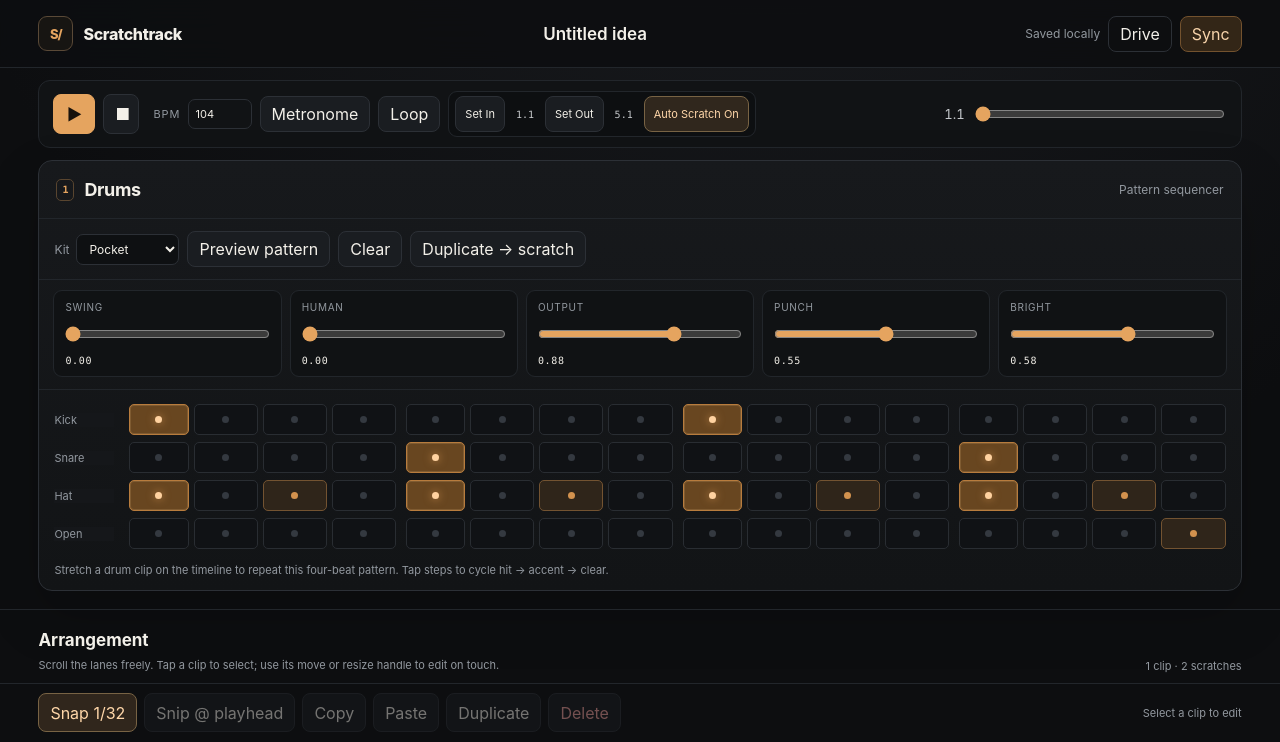
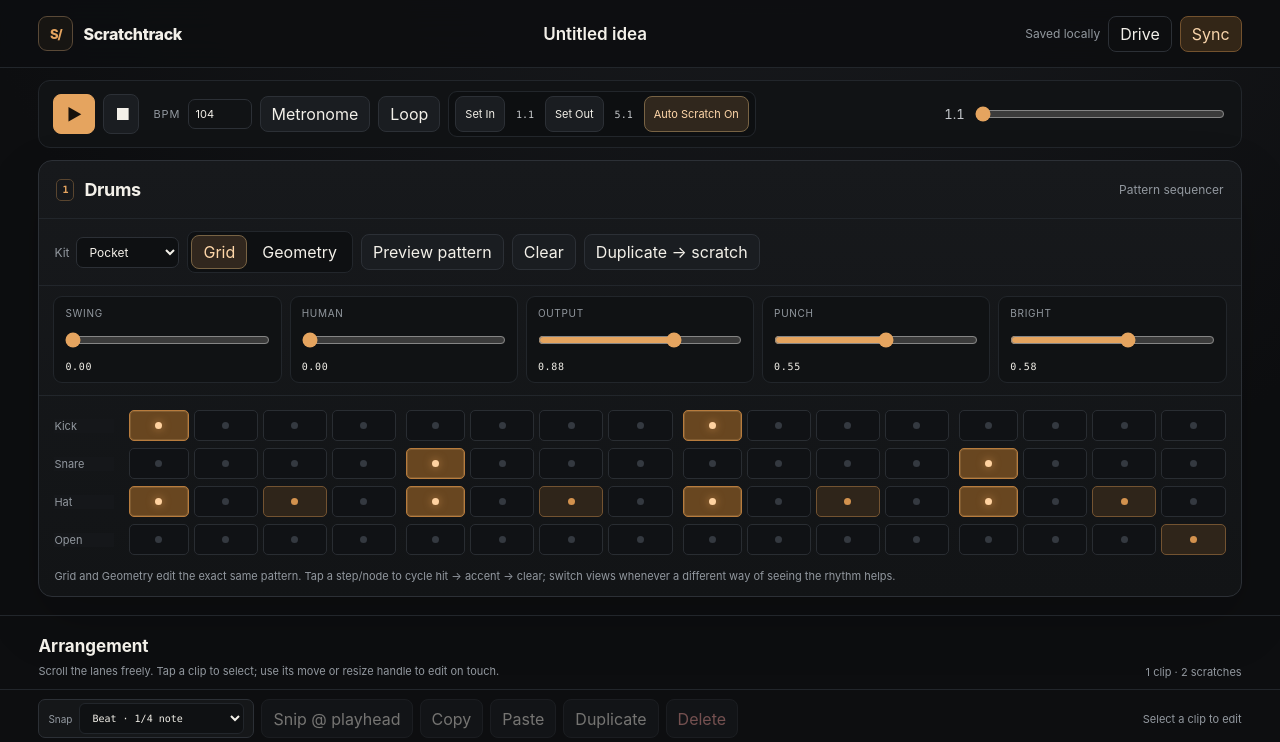
Before and after one commit to epi13/scratchtrack, a React (Vite) app: page / in a window 1280 px wide. Shown: the top 742 px of the page. Built offline with nearby package versions, Linux system fonts and the light colour scheme.

Commit message:
Add adjustable snap divisions and geometric drum editing

```diff
--- a/src/App.tsx
+++ b/src/App.tsx
@@ -16,18 +16,41 @@ import {
   uid,
 } from './store';
 import type { Clip, DrumCell, DrumSettings, Scratch, ScratchtrackProject, SynthPatch, Track } from './types';
+import DrumGeometry from './DrumGeometry';
 import WaveformDisplay from './WaveformDisplay';
 
 const TOTAL_BEATS = 64;
 const MAX_SCRATCHES = 36;
 const MAX_LOOP_TAKES = 12;
-const SNAP_STEP = 0.125;
 const DRUM_NAMES = ['Kick', 'Snare', 'Hat', 'Open'];
 const SYNTH_KEYS = [48, 50, 52, 53, 55, 57, 59, 60, 62, 64, 65, 67, 69, 71, 72];
 const NOTE_NAMES = ['C', 'C♯', 'D', 'D♯', 'D', 'F', 'F♯', 'G', 'G♯', 'A', 'A♯', 'B'];
 
 type RecordMode = 'none' | 'single' | 'loop-single' | 'loop-auto';
 type RecordingPhase = 'idle' | 'warmup' | 'recording' | 'auto';
+type SnapSetting = 'off' | '1/32' | '1/16' | '1/8' | '1/4' | '1/2' | 'bar';
+
+const SNAP_OPTIONS: Array<{ value: SnapSetting; label: string }> = [
+  { value: 'off', label: 'Off · free' },
+  { value: '1/32', label: '1/32 note' },
+  { value: '1/16', label: '1/16 note' },
+  { value: '1/8', label: '1/8 note' },
+  { value: '1/4', label: 'Beat · 1/4 note' },
+  { value: '1/2', label: '2 beats · 1/2 note' },
+  { value: 'bar', label: 'Whole bar' },
+];
+
+function snapStepFor(setting: SnapSetting, beatsPerBar: number): number | null {
+  switch (setting) {
+    case '1/32': return 0.125;
+    case '1/16': return 0.25;
+    case '1/8': return 0.5;
+    case '1/4': return 1;
+    case '1/2': return 2;
+    case 'bar': return Math.max(1, beatsPerBar);
+    default: return null;
+  }
+}
 
 function noteName(midi: number) {
   return `${NOTE_NAMES[midi % 12]}${Math.floor(midi / 12) - 1}`;
@@ -83,7 +106,11 @@ export default function App() {
   const [playheadBeat, setPlayheadBeat] = useState(0);
   const playheadRef = useRef(0);
   const [metronome, setMetronome] = useState(false);
-  const [snapEnabled, setSnapEnabled] = useState(() => localStorage.getItem('scratchtrack.snap') !== 'off');
+  const [snapSetting, setSnapSetting] = useState<SnapSetting>(() => {
+    const stored = localStorage.getItem('scratchtrack.snapDivision') as SnapSetting | null;
+    if (stored && SNAP_OPTIONS.some((option) => option.value === stored)) return stored;
+    return localStorage.getItem('scratchtrack.snap') === 'off' ? 'off' : '1/4';
+  });
   const [recordingTrackId, setRecordingTrackId] = useState<string | null>(null);
   const recordingTrackRef = useRef<string | null>(null);
   const [recordingPhase, setRecordingPhase] = useState<RecordingPhase>('idle');
@@ -107,18 +134,20 @@ export default function App() {
   const activeAudioRef = useRef<AudioBufferSourceNode[]>([]);
 
   useEffect(() => { projectRef.current = project; }, [project]);
-  useEffect(() => { localStorage.setItem('scratchtrack.snap', snapEnabled ? 'on' : 'off'); }, [snapEnabled]);
+  useEffect(() => { localStorage.setItem('scratchtrack.snapDivision', snapSetting); }, [snapSetting]);
 
   const selectedTrack = useMemo(
     () => project.tracks.find((track) => track.id === selectedTrackId) ?? project.tracks[0],
     [project.tracks, selectedTrackId],
   );
   const selectedClip = useMemo(() => project.clips.find((clip) => clip.id === selectedClipId) ?? null, [project.clips, selectedClipId]);
+  const snapStep = useMemo(() => snapStepFor(snapSetting, project.beatsPerBar), [project.beatsPerBar, snapSetting]);
+  const snapMinimum = snapStep ?? 0.01;
 
   const editBeat = useCallback((value: number) => {
-    if (snapEnabled) return quantizeBeat(value, SNAP_STEP);
+    if (snapStep) return quantizeBeat(value, snapStep);
     return Math.round(value * 100) / 100;
-  }, [snapEnabled]);
+  }, [snapStep]);
 
   const commitProject = useCallback((mutator: (current: ScratchtrackProject) => ScratchtrackProject) => {
     setProject((current) => {
@@ -243,9 +272,9 @@ export default function App() {
     if (!track || !scratch) return;
     let maxLength = TOTAL_BEATS - clip.startBeat;
     if (track.kind === 'audio' || track.kind === 'bass') maxLength = Math.min(maxLength, scratchLengthBeats(track, scratch, current.bpm) - (clip.sourceOffsetBeats ?? 0));
-    const lengthBeats = Math.max(snapEnabled ? SNAP_STEP : 0.01, Math.min(maxLength, editBeat(desiredLength)));
+    const lengthBeats = Math.max(snapMinimum, Math.min(maxLength, editBeat(desiredLength)));
     commitProject((projectNow) => ({ ...projectNow, clips: projectNow.clips.map((item) => item.id === clipId ? { ...item, lengthBeats } : item) }));
-  }, [commitProject, editBeat, snapEnabled]);
+  }, [commitProject, editBeat, snapMinimum]);
 
   const splitSelectedClip = useCallback(() => {
     const current = projectRef.current;
@@ -552,15 +581,14 @@ export default function App() {
   }, [stopActiveSources, stopRecordingSession]);
 
   const setLoopIn = useCallback(() => {
-    const point = clampBeat(editBeat(playheadRef.current), TOTAL_BEATS - (snapEnabled ? SNAP_STEP : 0.01));
-    commitProject((current) => ({ ...current, loop: { ...current.loop, startBeat: Math.min(point, current.loop.endBeat - (snapEnabled ? SNAP_STEP : 0.01)) } }));
-  }, [commitProject, editBeat, snapEnabled]);
+    const point = clampBeat(editBeat(playheadRef.current), TOTAL_BEATS - snapMinimum);
+    commitProject((current) => ({ ...current, loop: { ...current.loop, startBeat: Math.min(point, current.loop.endBeat - snapMinimum) } }));
+  }, [commitProject, editBeat, snapMinimum]);
 
   const setLoopOut = useCallback(() => {
-    const minimum = snapEnabled ? SNAP_STEP : 0.01;
-    const point = Math.max(minimum, clampBeat(editBeat(playheadRef.current)));
-    commitProject((current) => ({ ...current, loop: { ...current.loop, endBeat: Math.max(point, current.loop.startBeat + minimum) } }));
-  }, [commitProject, editBeat, snapEnabled]);
+    const point = Math.max(snapMinimum, clampBeat(editBeat(playheadRef.current)));
+    commitProject((current) => ({ ...current, loop: { ...current.loop, endBeat: Math.max(point, current.loop.startBeat + snapMinimum) } }));
+  }, [commitProject, editBeat, snapMinimum]);
 
   const setPlayhead = useCallback((beat: number) => {
     const value = clampBeat(editBeat(beat));
@@ -583,10 +611,9 @@ export default function App() {
       endBeat = pointerToBeat(pointer.clientX);
       if (Math.abs(pointer.clientX - startX) > 6) moved = true;
       if (moved) {
-        const minimum = snapEnabled ? SNAP_STEP : 0.01;
         const a = Math.min(startBeat, endBeat);
         const b = Math.max(startBeat, endBeat);
-        setLoopDraft({ startBeat: a, endBeat: Math.max(a + minimum, b) });
+        setLoopDraft({ startBeat: a, endBeat: Math.max(a + snapMinimum, b) });
       }
     };
     const up = (pointer: PointerEvent) => {
@@ -595,9 +622,8 @@ export default function App() {
       window.removeEventListener('pointerup', up);
       window.removeEventListener('pointercancel', up);
       if (moved) {
-        const minimum = snapEnabled ? SNAP_STEP : 0.01;
         const start = Math.min(startBeat, endBeat);
-        const end = Math.min(TOTAL_BEATS, Math.max(start + minimum, Math.max(startBeat, endBeat)));
+        const end = Math.min(TOTAL_BEATS, Math.max(start + snapMinimum, Math.max(startBeat, endBeat)));
         commitProject((current) => ({ ...current, loop: { ...current.loop, enabled: true, startBeat: start, endBeat: end } }));
         setPlayhead(start);
       } else {
@@ -608,7 +634,7 @@ export default function App() {
     window.addEventListener('pointermove', move);
     window.addEventListener('pointerup', up, { once: true });
     window.addEventListener('pointercancel', up, { once: true });
-  }, [commitProject, editBeat, setPlayhead, snapEnabled]);
+  }, [commitProject, editBeat, setPlayhead, snapMinimum]);
 
   const handleScratchDrag = useCallback((event: ReactPointerEvent<HTMLElement>, track: Track, scratch: Scratch) => {
     event.preventDefault();
@@ -677,7 +703,7 @@ export default function App() {
     const rect = lane.getBoundingClientRect();
     const move = (pointer: PointerEvent) => {
       if (pointer.pointerId !== event.pointerId) return;
-      const pointerBeat = Math.max(clip.startBeat + (snapEnabled ? SNAP_STEP : 0.01), Math.min(TOTAL_BEATS, ((pointer.clientX - rect.left) / rect.width) * TOTAL_BEATS));
+      const pointerBeat = Math.max(clip.startBeat + snapMinimum, Math.min(TOTAL_BEATS, ((pointer.clientX - rect.left) / rect.width) * TOTAL_BEATS));
       resizeClip(clip.id, pointerBeat - clip.startBeat);
     };
     const up = (pointer: PointerEvent) => {
@@ -689,7 +715,7 @@ export default function App() {
     window.addEventListener('pointermove', move);
     window.addEventListener('pointerup', up, { once: true });
     window.addEventListener('pointercancel', up, { once: true });
-  }, [resizeClip, snapEnabled]);
+  }, [resizeClip, snapMinimum]);
 
   const exportProject = useCallback(() => {
     const blob = new Blob([JSON.stringify(projectRef.current, null, 2)], { type: 'application/json' });
@@ -777,7 +803,7 @@ export default function App() {
           <button className={`take-toggle ${project.loop.autoScratch ? 'active' : ''}`} onClick={() => commitProject((current) => ({ ...current, loop: { ...current.loop, autoScratch: !current.loop.autoScratch } }))}>Auto Scratch {project.loop.autoScratch ? 'On' : 'Off'}</button>
         </div>
         <span className="position-readout">{precisePositionLabel(playheadBeat, project.beatsPerBar)}</span>
-        <input className="transport-scrubber" aria-label="Playhead" type="range" min="0" max={TOTAL_BEATS} step={snapEnabled ? SNAP_STEP : 0.01} value={playheadBeat} onChange={(event) => setPlayhead(Number(event.target.value))} />
+        <input className="transport-scrubber" aria-label="Playhead" type="range" min="0" max={TOTAL_BEATS} step={snapMinimum} value={playheadBeat} onChange={(event) => setPlayhead(Number(event.target.value))} />
       </section>
 
       <section className="editor-panel">
@@ -808,7 +834,12 @@ export default function App() {
           <span>{project.clips.length} clip{project.clips.length === 1 ? '' : 's'} · {project.tracks.reduce((sum, track) => sum + track.scratches.length, 0)} scratches</span>
         </div>
         <div className="edit-toolbar" aria-label="Clip editing controls">
-          <button className={`snap-toggle ${snapEnabled ? 'active' : ''}`} onClick={() => setSnapEnabled((value) => !value)}>Snap {snapEnabled ? '1/32' : 'Off'}</button>
+          <label className="snap-control">
+            <span>Snap</span>
+            <select value={snapSetting} onChange={(event) => setSnapSetting(event.target.value as SnapSetting)} aria-label="Snap resolution">
+              {SNAP_OPTIONS.map((option) => <option key={option.value} value={option.value}>{option.label}</option>)}
+            </select>
+          </label>
           <button disabled={!selectedClip} onClick={splitSelectedClip}>Snip @ playhead</button>
           <button disabled={!selectedClip} onClick={copySelectedClip}>Copy</button>
           <button disabled={!clipboard} onClick={pasteClip}>Paste</button>
@@ -893,7 +924,7 @@ export default function App() {
         </div>
       </section>
 
-      <footer className="footer-line"><span>Local-first · audio stays in your browser until you sync it</span><span>Scratchtrack v0.3</span></footer>
+      <footer className="footer-line"><span>Local-first · audio stays in your browser until you sync it</span><span>Scratchtrack v0.4</span></footer>
       {dragGhost && <div className="drag-ghost" style={{ transform: `translate(${dragGhost.x + 14}px, ${dragGhost.y + 14}px)` }}>{dragGhost.label}</div>}
     </div>
   );
@@ -906,12 +937,14 @@ function Control({ label, value, min, max, step, onChange, suffix = '' }: { labe
 function DrumEditor({ track, updateScratch, onCreateScratch, bpm }: { track: Track; updateScratch: (trackId: string, scratchId: string, mutator: (scratch: Scratch) => Scratch) => void; onCreateScratch: () => void; bpm: number }) {
   const scratch = activeScratch(track);
   const [previewing, setPreviewing] = useState(false);
+  const [viewMode, setViewMode] = useState<'grid' | 'geometry'>(() => localStorage.getItem('scratchtrack.drumView') === 'geometry' ? 'geometry' : 'grid');
   const timerRef = useRef<number | null>(null);
   const stepRef = useRef(0);
   const pattern = scratch?.drumPattern ?? makeBlankPattern();
   const settings = scratch?.drumSettings ?? defaultDrumSettings;
 
   useEffect(() => () => { if (timerRef.current) window.clearInterval(timerRef.current); }, []);
+  useEffect(() => { localStorage.setItem('scratchtrack.drumView', viewMode); }, [viewMode]);
   if (!scratch) return <button className="empty-editor" onClick={onCreateScratch}>Create the first drum scratch</button>;
 
   const cycle = (row: number, step: number) => updateScratch(track.id, scratch.id, (current) => {
@@ -935,7 +968,16 @@ function DrumEditor({ track, updateScratch, onCreateScratch, bpm }: { track: Tra
 
   return (
     <div className="drum-editor">
-      <div className="editor-toolbar"><label>Kit<select value={scratch.drumKit ?? 'Pocket'} onChange={(event) => updateScratch(track.id, scratch.id, (current) => ({ ...current, drumKit: event.target.value }))}><option>Pocket</option><option>Dust</option><option>Machine</option></select></label><button className={previewing ? 'active' : ''} onClick={preview}>{previewing ? 'Stop pattern' : 'Preview pattern'}</button><button onClick={() => updateScratch(track.id, scratch.id, (current) => ({ ...current, drumPattern: makeBlankPattern() }))}>Clear</button><button onClick={onCreateScratch}>Duplicate → scratch</button></div>
+      <div className="editor-toolbar">
+        <label>Kit<select value={scratch.drumKit ?? 'Pocket'} onChange={(event) => updateScratch(track.id, scratch.id, (current) => ({ ...current, drumKit: event.target.value }))}><option>Pocket</option><option>Dust</option><option>Machine</option></select></label>
+        <div className="drum-view-toggle" role="group" aria-label="Drum sequencer view">
+          <button className={viewMode === 'grid' ? 'active' : ''} onClick={() => setViewMode('grid')}>Grid</button>
+          <button className={viewMode === 'geometry' ? 'active' : ''} onClick={() => setViewMode('geometry')}>Geometry</button>
+        </div>
+        <button className={previewing ? 'active' : ''} onClick={preview}>{previewing ? 'Stop pattern' : 'Preview pattern'}</button>
+        <button onClick={() => updateScratch(track.id, scratch.id, (current) => ({ ...current, drumPattern: makeBlankPattern() }))}>Clear</button>
+        <button onClick={onCreateScratch}>Duplicate → scratch</button>
+      </div>
       <div className="control-bank drum-bank">
         <Control label="Swing" value={settings.swing} min={0} max={1} step={0.01} onChange={(value) => settingsField('swing', value)} />
         <Control label="Human" value={settings.humanize} min={0} max={1} step={0.01} onChange={(value) => settingsField('humanize', value)} />
@@ -943,8 +985,10 @@ function DrumEditor({ track, updateScratch, onCreateScratch, bpm }: { track: Tra
         <Control label="Punch" value={settings.punch} min={0} max={1} step={0.01} onChange={(value) => settingsField('punch', value)} />
         <Control label="Bright" value={settings.brightness} min={0} max={1} step={0.01} onChange={(value) => settingsField('brightness', value)} />
       </div>
-      <div className="step-grid">{DRUM_NAMES.map((name, row) => <div className="step-row" key={name}><span>{name}</span><div className="steps">{pattern[row].map((cell, step) => <button key={step} aria-label={`${name} step ${step + 1}`} className={`step level-${cell} ${step % 4 === 0 ? 'bar-step' : ''}`} onPointerDown={(event) => { event.preventDefault(); cycle(row, step); }}><i /></button>)}</div></div>)}</div>
-      <p className="editor-hint">Stretch a drum clip on the timeline to repeat this four-beat pattern. Tap steps to cycle hit → accent → clear.</p>
+      {viewMode === 'grid'
+        ? <div className="step-grid">{DRUM_NAMES.map((name, row) => <div className="step-row" key={name}><span>{name}</span><div className="steps">{pattern[row].map((cell, step) => <button key={step} aria-label={`${name} step ${step + 1}`} className={`step level-${cell} ${step % 4 === 0 ? 'bar-step' : ''}`} onPointerDown={(event) => { event.preventDefault(); cycle(row, step); }}><i /></button>)}</div></div>)}</div>
+        : <DrumGeometry names={DRUM_NAMES} pattern={pattern} onCycle={cycle} />}
+      <p className="editor-hint">Grid and Geometry edit the exact same pattern. Tap a step/node to cycle hit → accent → clear; switch views whenever a different way of seeing the rhythm helps.</p>
     </div>
   );
 }
```
